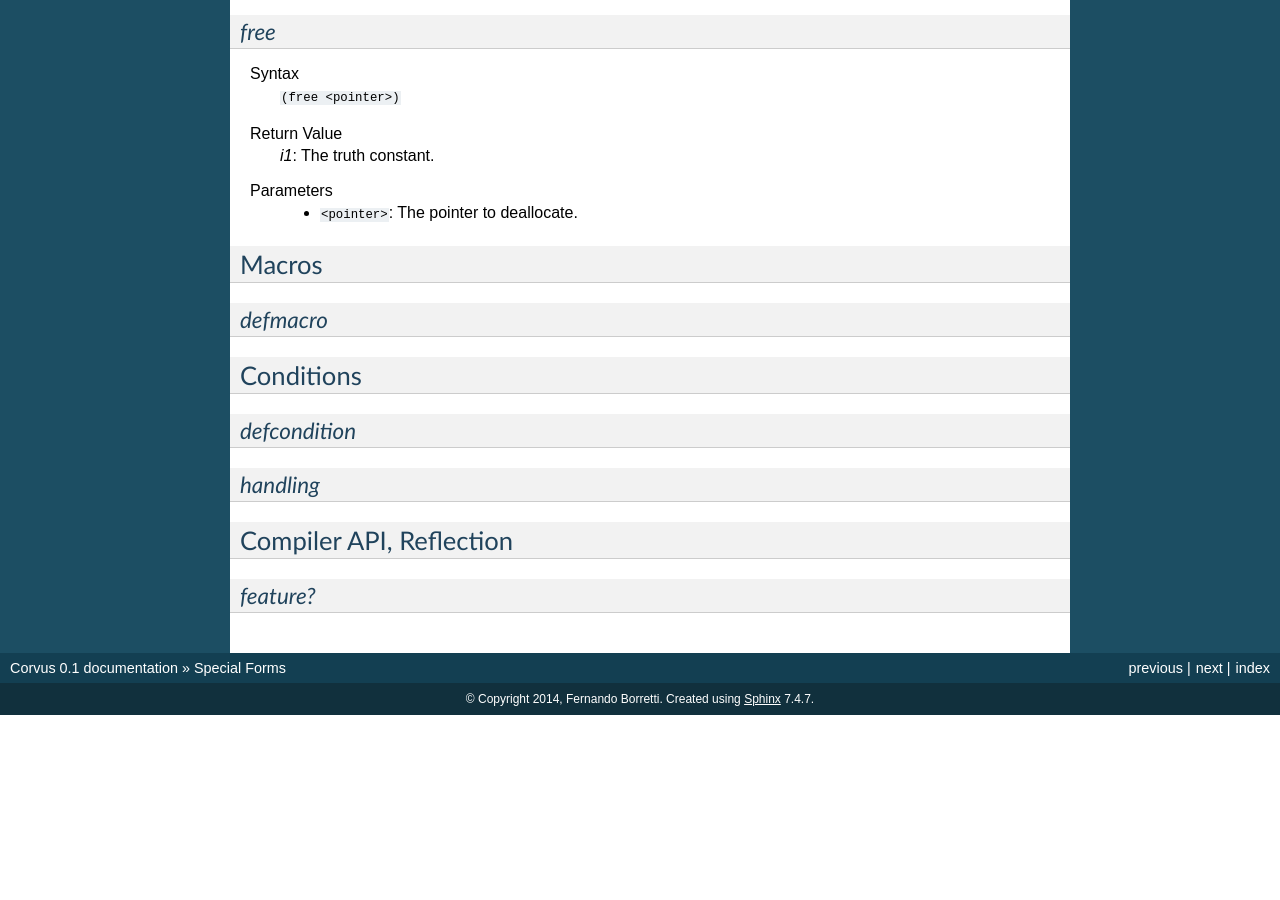
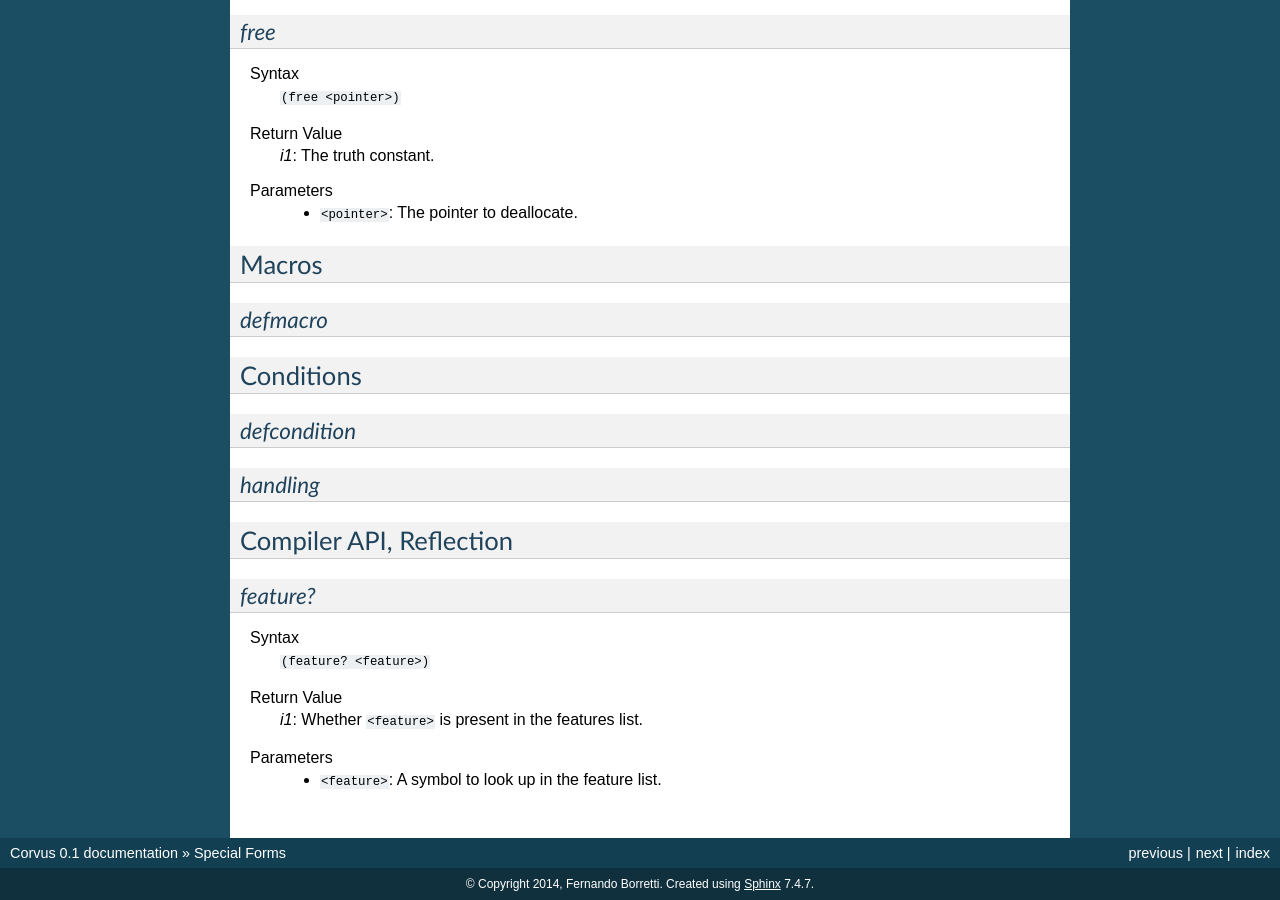
Before and after one commit to eudoxia0/corvus, a Sphinx documentation site: the page built from docs/special-forms.rst, in a window 1280 px wide and 900 px high, scrolled down 1721 px. Built offline with Sphinx 7.4.7, drawn with Linux system fonts in a browser that asks for light colours; formulas are drawn with MathJax 3; before the commit the page ends 2436 px from its top, so only the background shows below that.

Commit message:
Add section on the 'feature?' operation

```diff
--- a/docs/special-forms.rst
+++ b/docs/special-forms.rst
@@ -113,3 +113,10 @@ Compiler API, Reflection
 
 `feature?`
 ----------
+
+Syntax
+   :code:`(feature? <feature>)`
+Return Value
+   `i1`: Whether :code:`<feature>` is present in the features list.
+Parameters
+   * :code:`<feature>`: A symbol to look up in the feature list.
```
